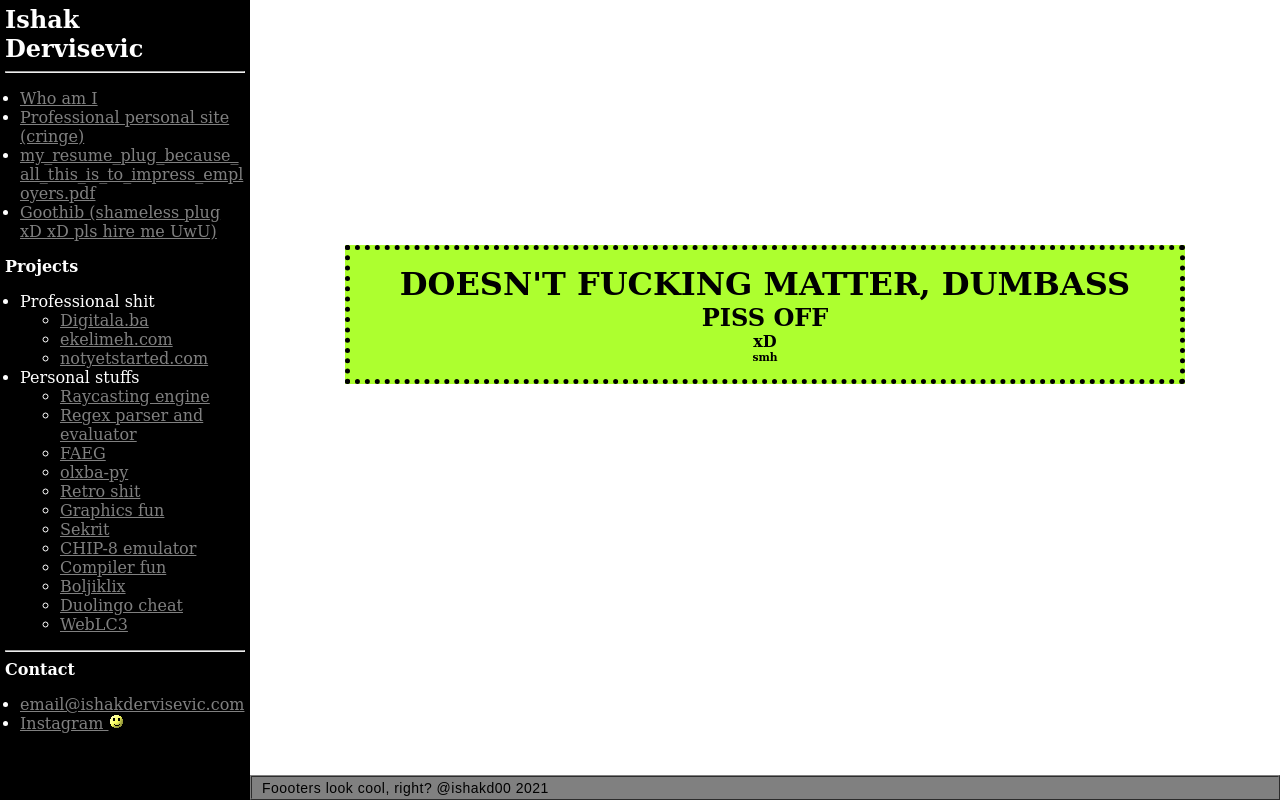
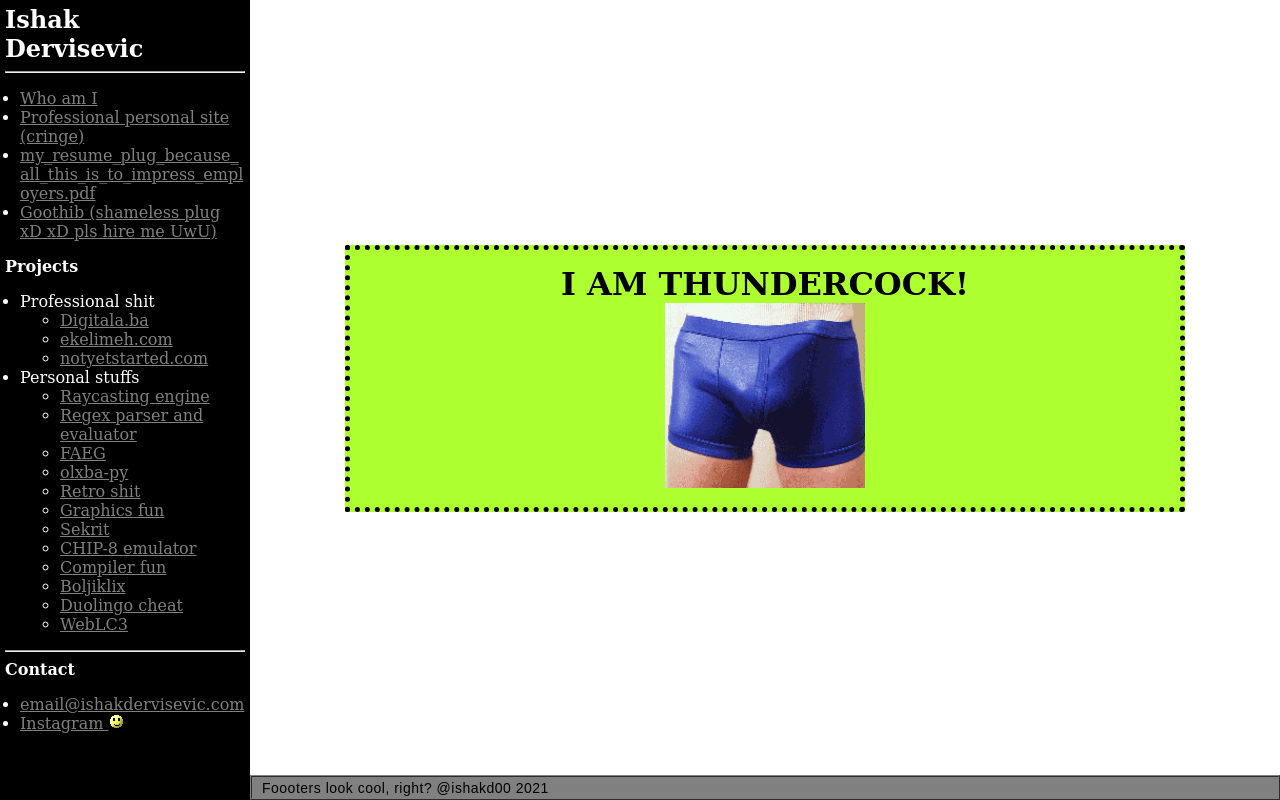
Before and after one commit to ishakd00/coolsiteonline, a PHP site: page /whoami.php in a window 1280 px wide. Run offline with PHP 8.4, Linux system fonts and the light colour scheme.

Commit message:
Thundercock added

```diff
--- a/whoami.php
+++ b/whoami.php
@@ -1,10 +1,8 @@
 <?php include("top.php");?>
 <center style="margin-top: 30vh;">
     <div style="max-width: 800px; background-color: greenyellow; padding: 15px; border: dotted black 5px ; margin: 5px">
-    <h1>DOESN'T FUCKING MATTER, DUMBASS</h1>
-    <h2>PISS OFF</h2>
-    <h4>xD</h4>
-    <h6>smh</h6>
+    <h1>I AM THUNDERCOCK!</h1>
+    <img style="width: 200px; height: auto;" src="media/thundercock.gif" alt="penis img">
     </div>
 </center>
 <?php include("bottom.php");?>
```
Also changed, not shown: media/thundercock.gif (added).
